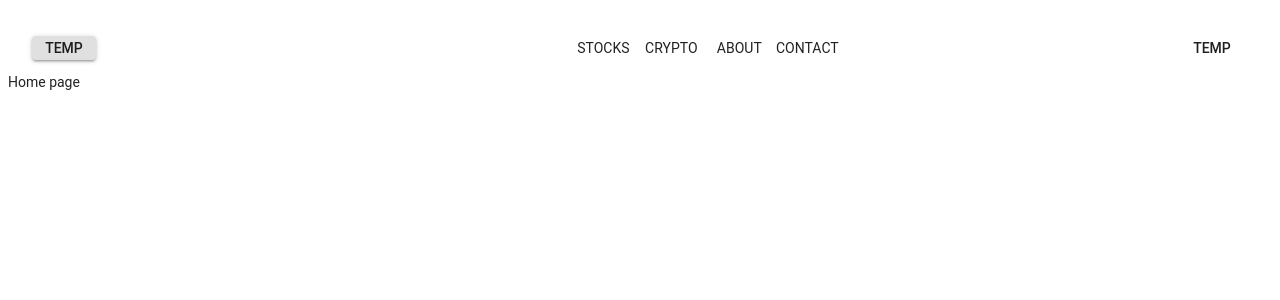
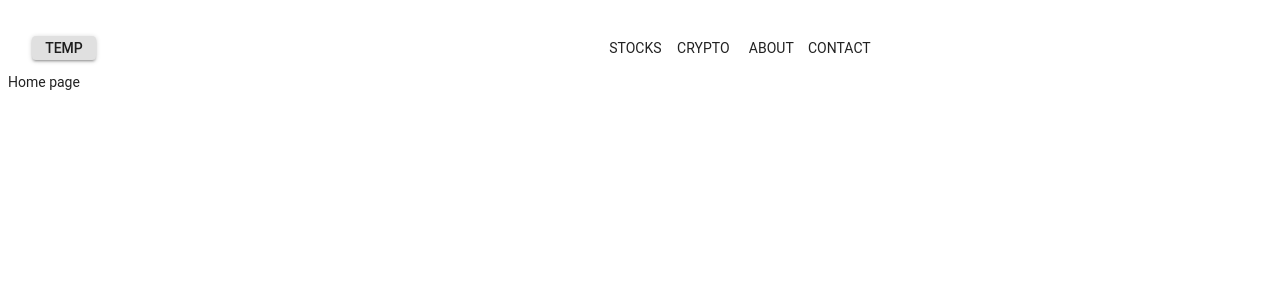
Before and after one commit to ChristianGracia/marketfeels.com-React-GUI, a React app: page / in a window 1280 px wide. Shown: the top 300 px of the page. Built offline with nearby package versions, Linux system fonts and the light colour scheme; the HTML template or start-up script is replaced by a standard one.

Commit message:
converted some class components to functional, started making dark mode feature

```diff
--- a/src/common/App.tsx
+++ b/src/common/App.tsx
@@ -5,8 +5,7 @@ import Home from "common/pages/Home";
 
 import AppBar from "common/containers/AppBar/AppBar.component";
 
-export default class App extends React.Component {
-    public render() {
+const App = () => {
     return (
         <React.Fragment>
             <AppBar />
@@ -15,5 +14,6 @@ export default class App extends React.Component {
             </Switch>
         </React.Fragment>
     );
-    }
-}
+};
+
+export default App;
--- a/src/common/containers/AppBar/AppBar.component.tsx
+++ b/src/common/containers/AppBar/AppBar.component.tsx
@@ -4,23 +4,21 @@ import {
     Typography,
     Grid,
     Toolbar,
-    withStyles
+    withStyles,
+    FormControlLabel,
+    Switch
 } from "@material-ui/core";
 
 import NavLinkButton from "common/components/NavLinkButton/NavLinkButton.component";
 import style from "./AppBar.style";
+import { render } from "react-dom";
 
 interface AppBarProps {
     classes: any;
 }
 
-class AppBar extends React.Component<AppBarProps> {
-    constructor(props: AppBarProps) {
-        super(props);
-    }
-
-    public render() {
-        const { classes } = this.props;
+const AppBar = (props: AppBarProps) => {
+    const { classes } = props;
 
     return (
         <React.Fragment>
@@ -48,10 +46,7 @@ class AppBar extends React.Component<AppBarProps> {
                             </NavLinkButton>
                         </Grid>
                         <Grid item className={classes.menuButtonsContainer}>
-                                <Grid
-                                    item
-                                    className={classes.menuButtonContainer}
-                                >
+                            <Grid item className={classes.menuButtonContainer}>
                                 <NavLinkButton
                                     className={classes.menuButton}
                                     to="/"
@@ -59,10 +54,7 @@ class AppBar extends React.Component<AppBarProps> {
                                     <Typography>Stocks</Typography>
                                 </NavLinkButton>
                             </Grid>
-                                <Grid
-                                    item
-                                    className={classes.menuButtonContainer}
-                                >
+                            <Grid item className={classes.menuButtonContainer}>
                                 <NavLinkButton
                                     className={classes.menuButton}
                                     to="/"
@@ -70,10 +62,7 @@ class AppBar extends React.Component<AppBarProps> {
                                     <Typography>Crypto</Typography>
                                 </NavLinkButton>
                             </Grid>
-                                <Grid
-                                    item
-                                    className={classes.menuButtonContainer}
-                                >
+                            <Grid item className={classes.menuButtonContainer}>
                                 <NavLinkButton
                                     className={classes.menuButton}
                                     to="/"
@@ -81,10 +70,7 @@ class AppBar extends React.Component<AppBarProps> {
                                     <Typography>About</Typography>
                                 </NavLinkButton>
                             </Grid>
-                                <Grid
-                                    item
-                                    className={classes.menuButtonContainer}
-                                >
+                            <Grid item className={classes.menuButtonContainer}>
                                 <NavLinkButton
                                     className={classes.menuButton}
                                     to="/"
@@ -97,21 +83,20 @@ class AppBar extends React.Component<AppBarProps> {
                             <Grid
                                 item
                                 className={classes.menuButtonContainer}
-                                >
-                                    <NavLinkButton
-                                        className={classes.menuButton}
-                                        to="/"
-                                    >
-                                        <span>temp</span>
-                                    </NavLinkButton>
-                                </Grid>
+                            ></Grid>
                         </Grid>
                     </Grid>
                 </Toolbar>
             </BaseAppBar>
         </React.Fragment>
     );
-    }
-}
+};
 
 export default withStyles(style)(AppBar);
+// <FormControlLabel
+//     control={
+//         <Switch
+//             onClick={toggleDarkMode}
+//         />
+//     }
+// ></FormControlLabel>
--- a/src/common/theme.ts
+++ b/src/common/theme.ts
@@ -1,6 +1,7 @@
 import { createMuiTheme } from "@material-ui/core";
+import { useState } from "react";
 
-const theme = createMuiTheme({
+const themeObject = createMuiTheme({
     palette: {
         primary: {
             main: "#fff",
@@ -18,4 +19,24 @@ const theme = createMuiTheme({
     }
 });
 
-export default theme;
+// export const useDarkMode = () => {
+//     const [theme, setTheme] = useState(themeObject);
+
+//     const {
+//         palette: { type }
+//     } = theme;
+
+//     const toggleDarkMode = () => {
+//         const updatedTheme = {
+//             ...theme,
+//             palette: {
+//                 ...theme.palette,
+//                 type: type === "light" ? "dark" : "light"
+//             }
+//         };
+//         setTheme(updatedTheme);
+//     };
+//     return [theme, toggleDarkMode];
+// };
+
+export default themeObject;
```
Lines whose indentation alone changed are shown as unchanged.
